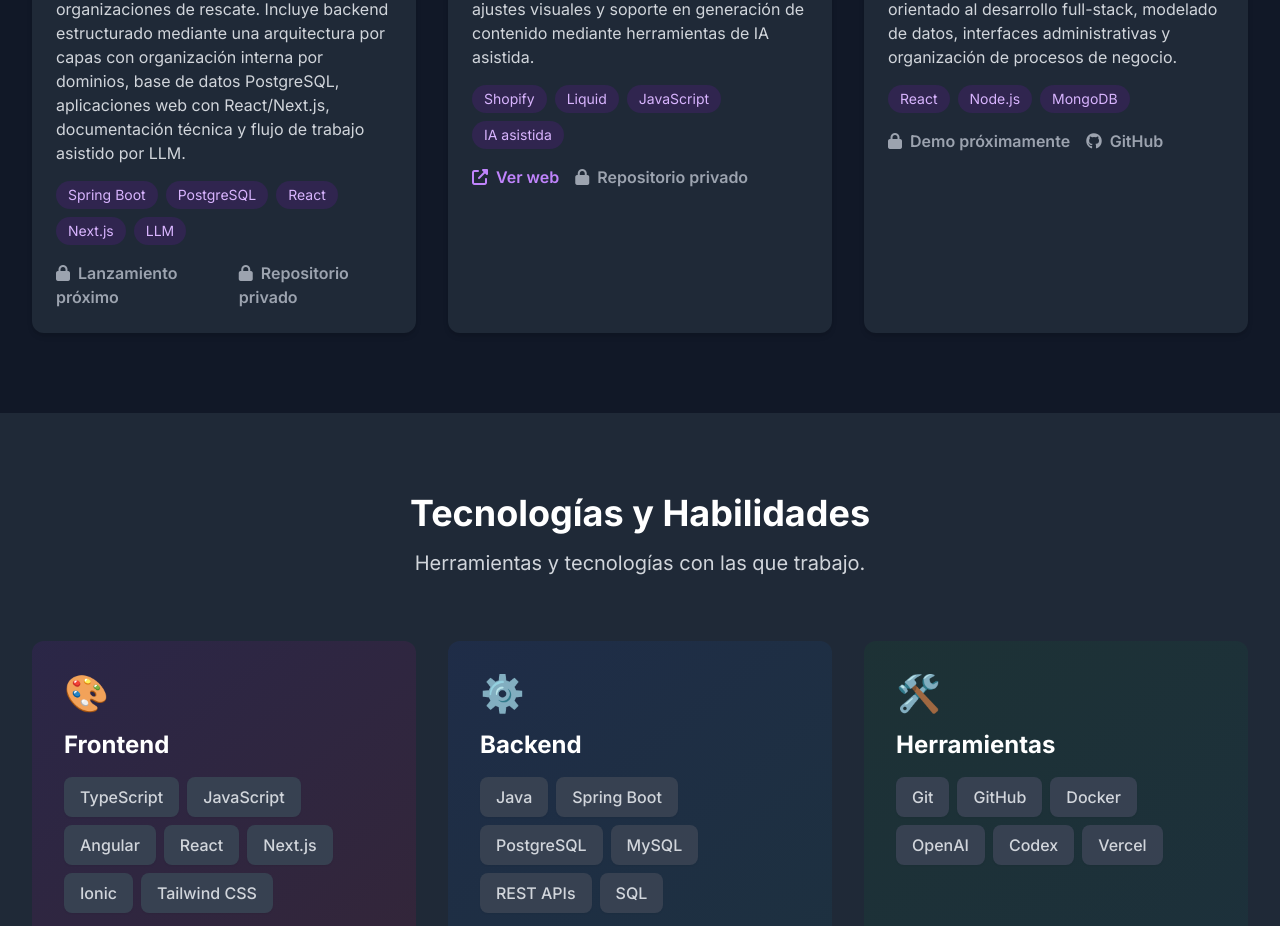
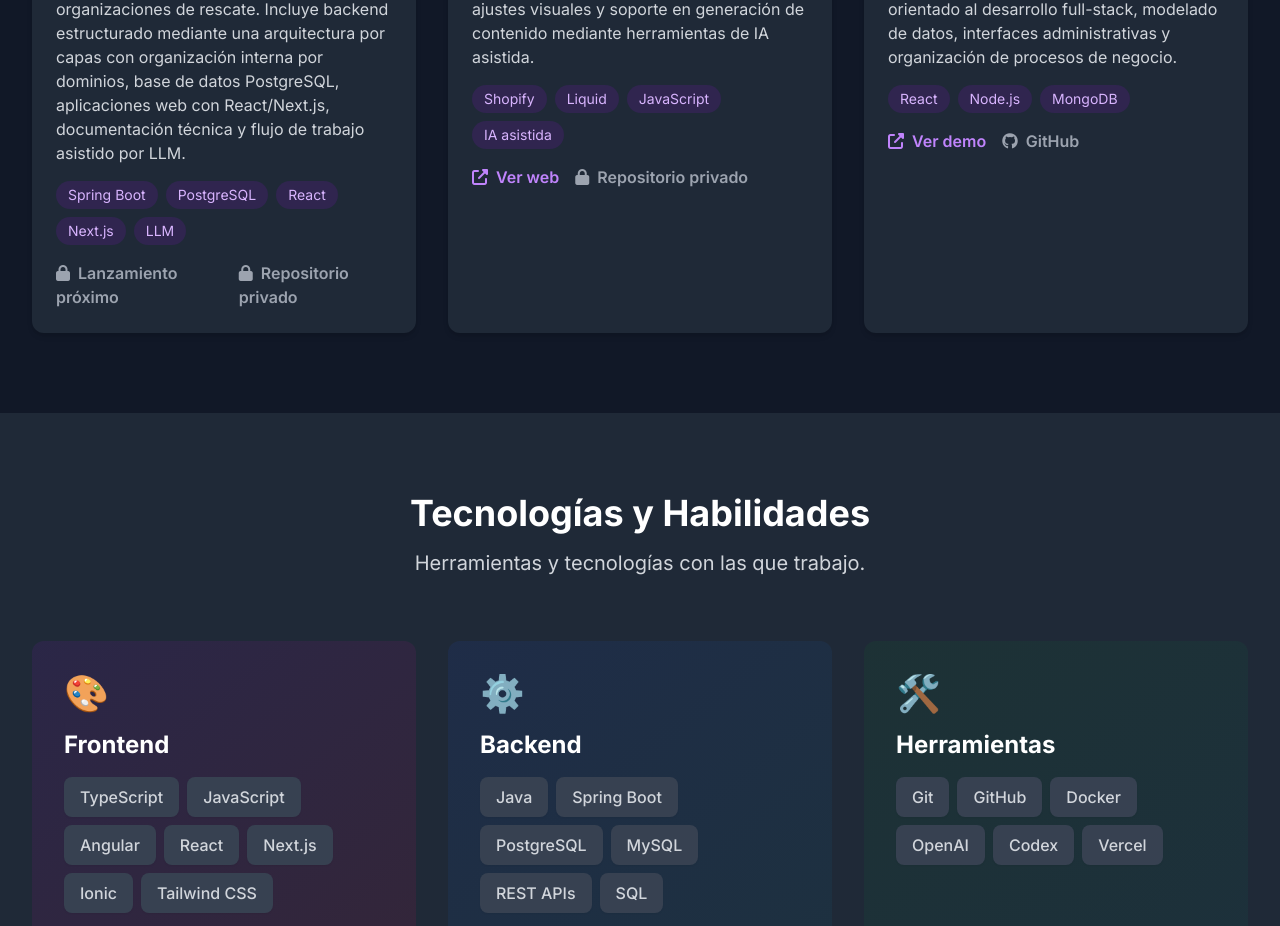
Before and after one commit to pbbaque/portfolio, a Next.js app: page / in a window 1280 px wide. Shown: the part 2111-3037 px from the top of the page. Built offline with nearby package versions, Linux system fonts and the light colour scheme.

Commit message:
Add LedgerLy demo video to portfolio

```diff
--- a/app/page.jsx
+++ b/app/page.jsx
@@ -263,7 +263,8 @@ export default function Home() {
               description="Aplicación web para gestión de facturación y operaciones empresariales. Proyecto orientado al desarrollo full-stack, modelado de datos, interfaces administrativas y organización de procesos de negocio."
               tech={["React", "Node.js", "MongoDB"]}
               status="Proyecto personal · Repositorio público"
-              demoLabel="Demo próximamente"
+              demoLabel="Ver demo"
+              demoHref="/videos/ledgerly-demo.mp4"
               codeLabel="GitHub"
               codeHref="https://github.com/pbbaque/Invoice-manager-project"
             />
```
Also changed, not shown: 1 other file (tests, documents, lock files or other folders).
